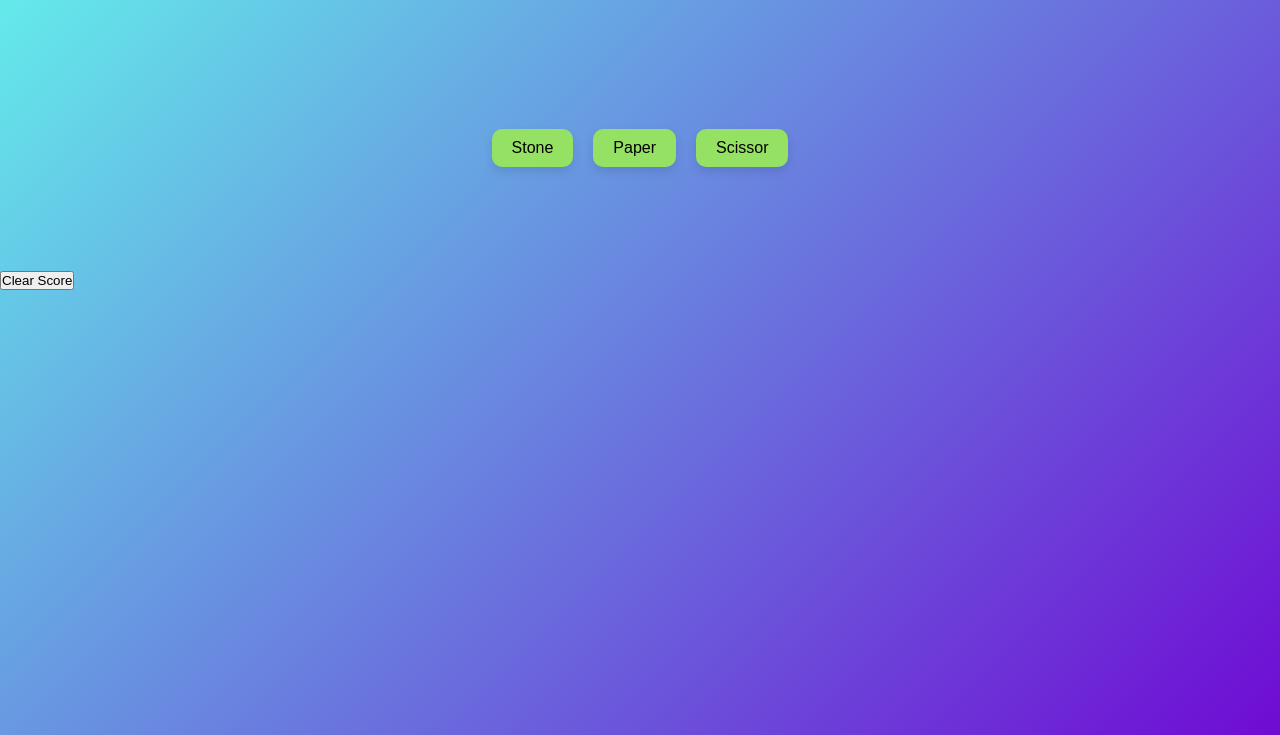
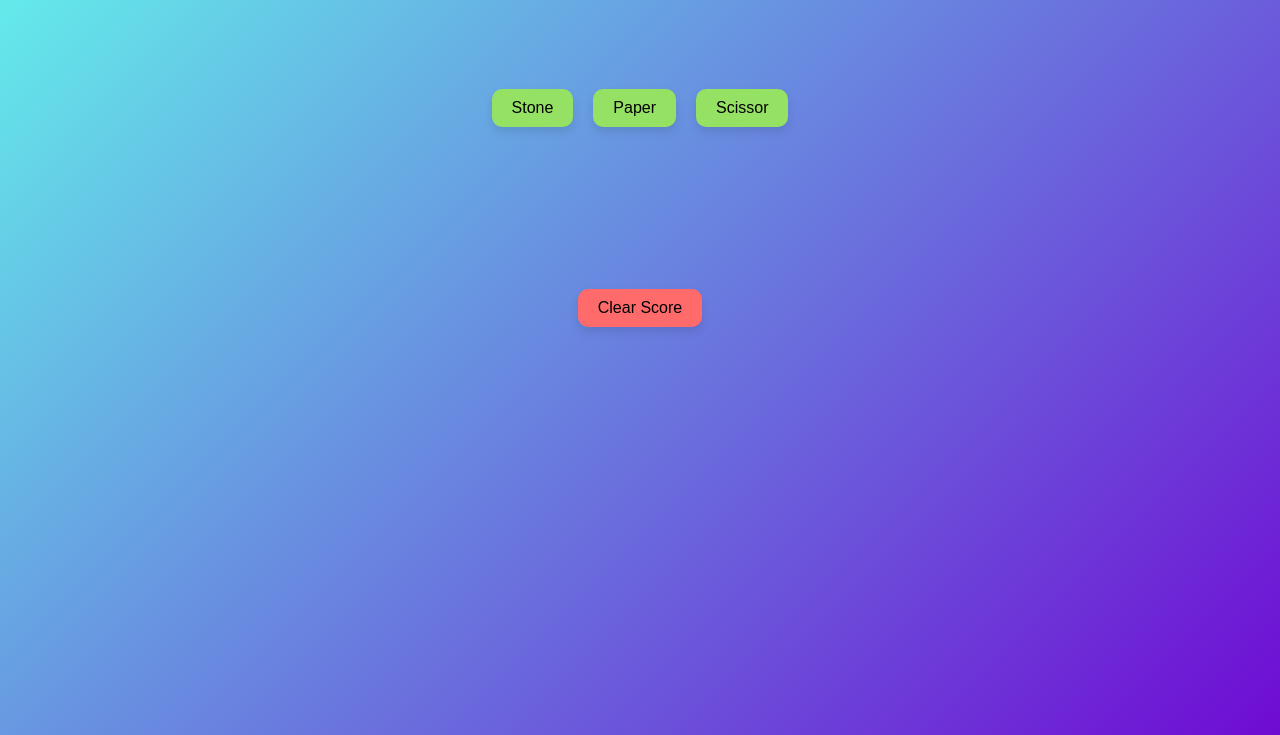
Before and after one commit to maneesh84/stone_paper_scissor, a plain HTML site: page stone_paper_sissor/index.html in a window 1280 px wide. Shown: the part 115-850 px from the top of the page. Drawn offline with Linux system fonts and the light colour scheme.

Commit message:
css for rest btn

```diff
--- a/stone_paper_sissor/style.css
+++ b/stone_paper_sissor/style.css
@@ -21,7 +21,7 @@ body {
     display: flex;
     justify-content: center;
     align-items: center;
-    height: 30vh;
+    height: 20vh;
     background-color: inherit;
 }
 
@@ -47,3 +47,30 @@ body {
   transform: translateY(0) scale(0.98);
   box-shadow: 0 3px 6px rgba(0, 0, 0, 0.15);
 }
+
+.reset{
+  display: flex;
+  justify-content: center;
+  align-items: center;
+  height: 30vh;
+  background-color: inherit;
+}
+
+.reset-btn {
+  background: #ff6b6b;
+  border: none;
+  border-radius: 10px;
+  padding: 10px 20px;
+  font-size: 16px;
+  cursor: pointer;
+  box-shadow: 0 5px 10px rgba(0, 0, 0, 0.1);
+  transition: transform 0.15s ease, background 0.15s ease;
+}
+.reset-btn:hover {
+  transform: translateY(-3px) scale(1.05);
+  background: #e63946;
+}
+.reset-btn:active {
+  transform: translateY(0) scale(0.98);
+  box-shadow: 0 3px 6px rgba(0, 0, 0, 0.15);
+}
```
